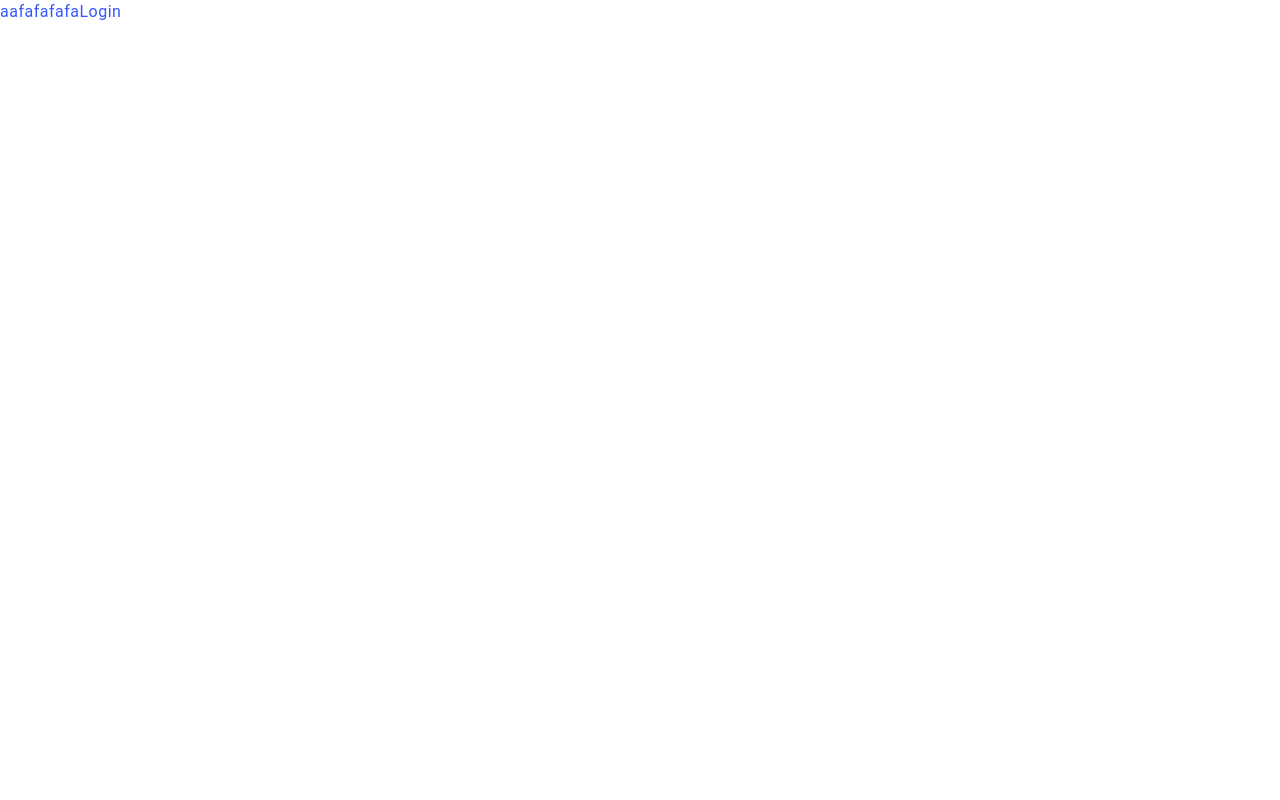
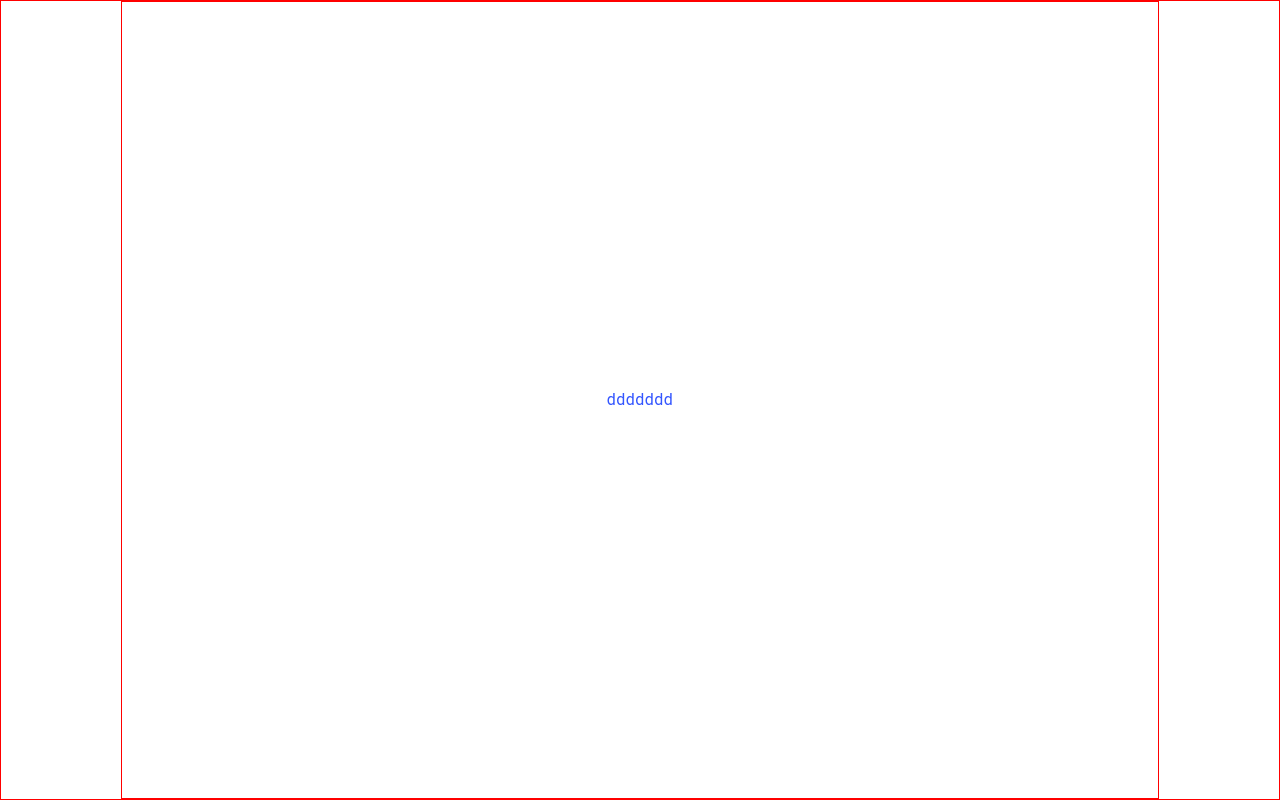
Before and after one commit to JamissonRamos/sacade_web, a React (Vite) app: page / in a window 1280 px wide. Built offline with nearby package versions, Linux system fonts and the light colour scheme.

Commit message:
Atualizando arquivos;

```diff
--- a/src/pages/login/Login.jsx
+++ b/src/pages/login/Login.jsx
@@ -7,7 +7,9 @@ const Login = () => {
 
     return (
         <S.Main>
-            aafafafafaLogin
+            <S.Container>
+                ddddddd
+            </S.Container>
         </S.Main>
     )
 }
--- a/src/pages/login/style/index.js
+++ b/src/pages/login/style/index.js
@@ -1,19 +1,42 @@
 import styled from "styled-components";
+import { Theme } from "../../../theme";
 
 export const Main = styled.main`
-    /* border: 1px solid red; */
-    /* width: 100vw;
+    border: 1px solid red;
+    width: 100vw;
     height: 100vh;
     display: flex;
     align-items: center;
     justify-content: center;
     padding: 0 120px;
-    background-color: #fff;
-    color: red;
+    background-color: ${Theme.colors.white800};
     transition: padding 0.4s;
-    @media (max-width: 1440px) {
+    @media (max-width: 1024px) {
         border: 1px solid blue;
-        padding: 0px;
-    } */
+        padding: 0 60px;
+    }
+    @media (max-width: 768px) {
+        border: 1px solid blue;
+        padding: 0 ;
+    }
+`;
 
-`
+export const Container = styled.div`
+    border: 1px solid red;
+
+    width: 100%;
+    height: 100%;
+    max-height: 880px;
+    display: flex;
+    align-items: center;
+    justify-content: center;
+    transition: padding 0.4s;
+    @media (max-width: 768px) {
+        /* border: 1px solid blue; */
+        position: relative;
+        flex-direction: column;
+        justify-content: start;
+        transition:  flex-direction 0.9s ;
+    }
+
+`;
```
